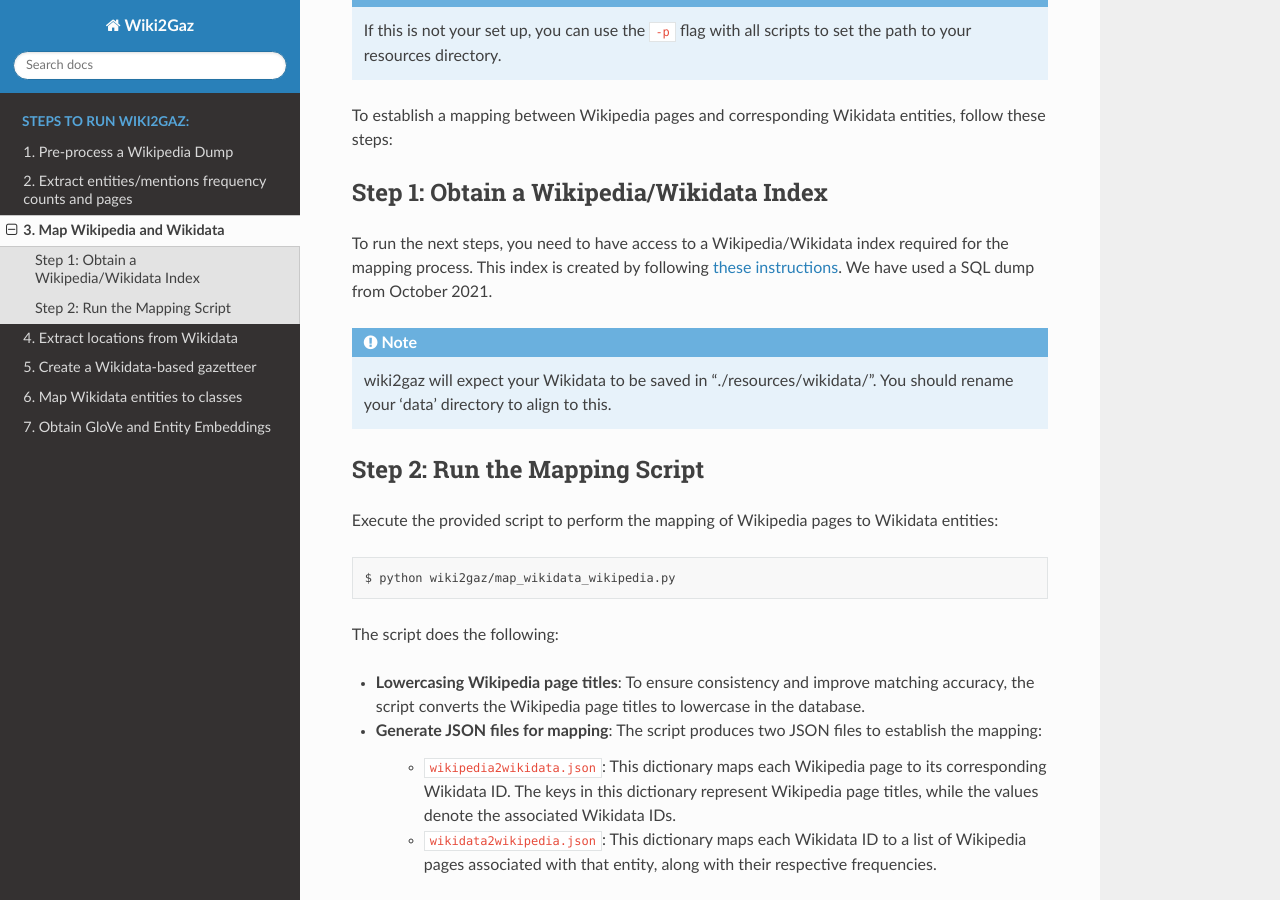
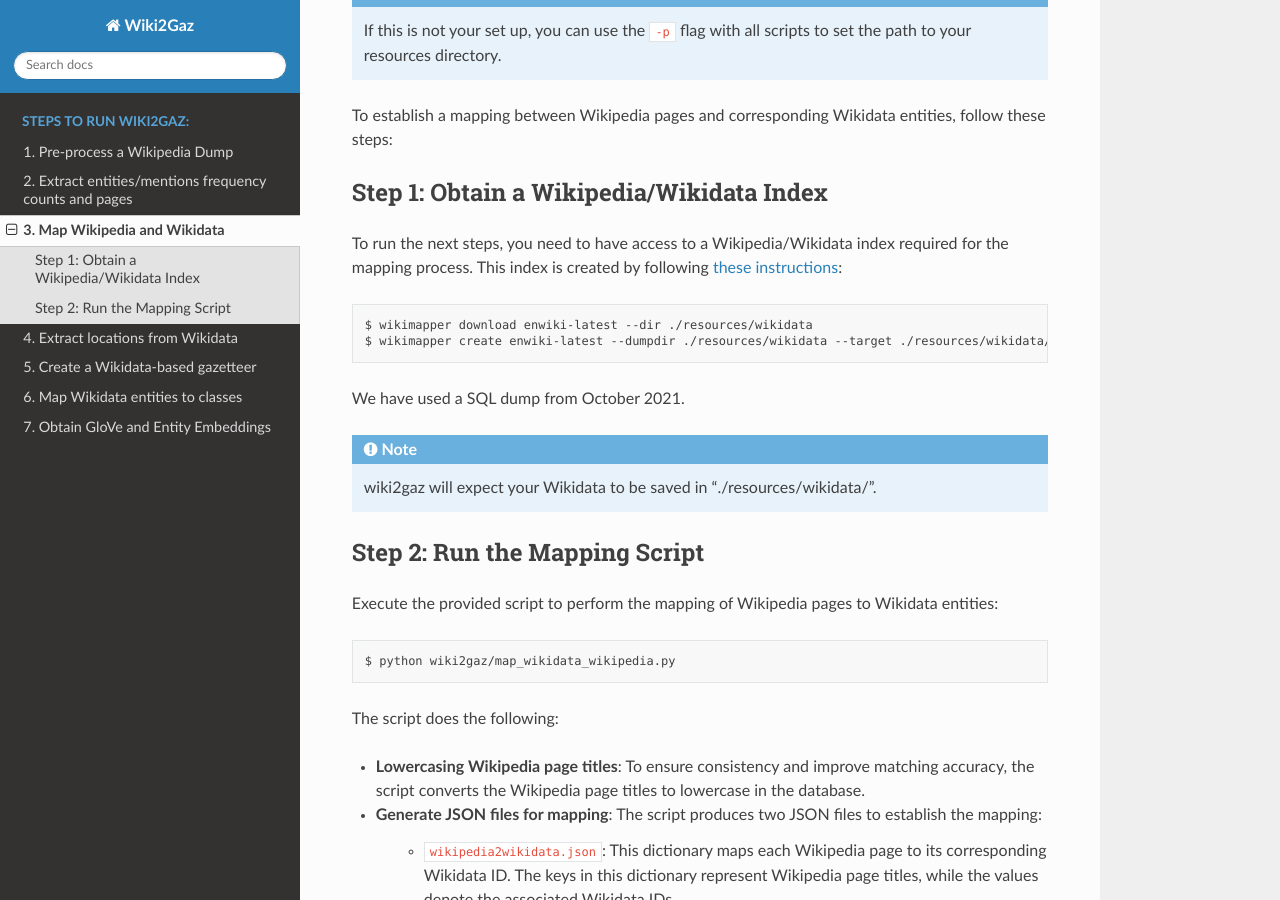
Before and after one commit to Living-with-machines/wiki2gaz, a Sphinx documentation site: the page built from docs/source/running/3-map-wikipedia-wikidata.rst, in a window 1280 px wide and 900 px high, scrolled down 406 px. Built offline with Sphinx 7.4.7 and the Read the Docs theme 2.0.0, drawn with Linux system fonts in a browser that asks for light colours.

Commit message:
update docs

```diff
--- a/docs/source/running/1-preprocess-wikipedia-dump.rst
+++ b/docs/source/running/1-preprocess-wikipedia-dump.rst
@@ -7,8 +7,12 @@ Step 1: Download the Wikipedia Dump
 -----------------------------------
 
 Start by downloading a Wikipedia dump file. In our example, we use the
-``enwiki-20211001`` dump. You can obtain the dump file from
+``enwiki-20211001`` dump (``enwiki-20211001-pages-articles-multistream.xml.bz2``). You can obtain the dump file from
 `Wikimedia <https://dumps.wikimedia.org/enwiki>`_.
+
+.. code-block::
+
+    $ wget https://dumps.wikimedia.org/enwiki/latest/enwiki-latest-pages-articles-multistream.xml.bz2
 
 Step 2: Process the Dump with WikiExtractor
 -------------------------------------------
--- a/docs/source/running/3-map-wikipedia-wikidata.rst
+++ b/docs/source/running/3-map-wikipedia-wikidata.rst
@@ -22,10 +22,16 @@ Step 1: Obtain a Wikipedia/Wikidata Index
 ------------------------------------------------
 To run the next steps, you need to have access to a Wikipedia/Wikidata
 index required for the mapping process. This index is created by following
-`these instructions <https://www.github.com/jcklie/wikimapper#create-your-own-index>`_.
+`these instructions <https://www.github.com/jcklie/wikimapper#create-your-own-index>`_:
+
+.. code-block:: bash
+
+    $ wikimapper download enwiki-latest --dir ./resources/wikidata
+    $ wikimapper create enwiki-latest --dumpdir ./resources/wikidata --target ./resources/wikidata/index_enwiki-latest.db
+
 We have used a SQL dump from October 2021.
 
-.. note:: wiki2gaz will expect your Wikidata to be saved in "./resources/wikidata/". You should rename your 'data' directory to align to this.
+.. note:: wiki2gaz will expect your Wikidata to be saved in "./resources/wikidata/".
 
 Step 2: Run the Mapping Script
 ------------------------------
--- a/docs/source/running/4-extract-locations-wikidata.rst
+++ b/docs/source/running/4-extract-locations-wikidata.rst
@@ -28,6 +28,10 @@ Step 1: Obtain the Wikidata Dump
 Download a full Wikidata dump file ``latest-all.json.bz2`` from the
 `Wikimedia's dump directory <https://dumps.wikimedia.org/wikidatawiki/entities>`_,
 and store it in the ``resources/wikidata/`` directory.
+
+.. code-block:: bash
+
+    $ wget -P ./resources/wikidata/ https://dumps.wikimedia.org/wikidatawiki/entities/latest-all.json.bz2
 
 Step 2: Run the Extraction Script
 ---------------------------------
```
